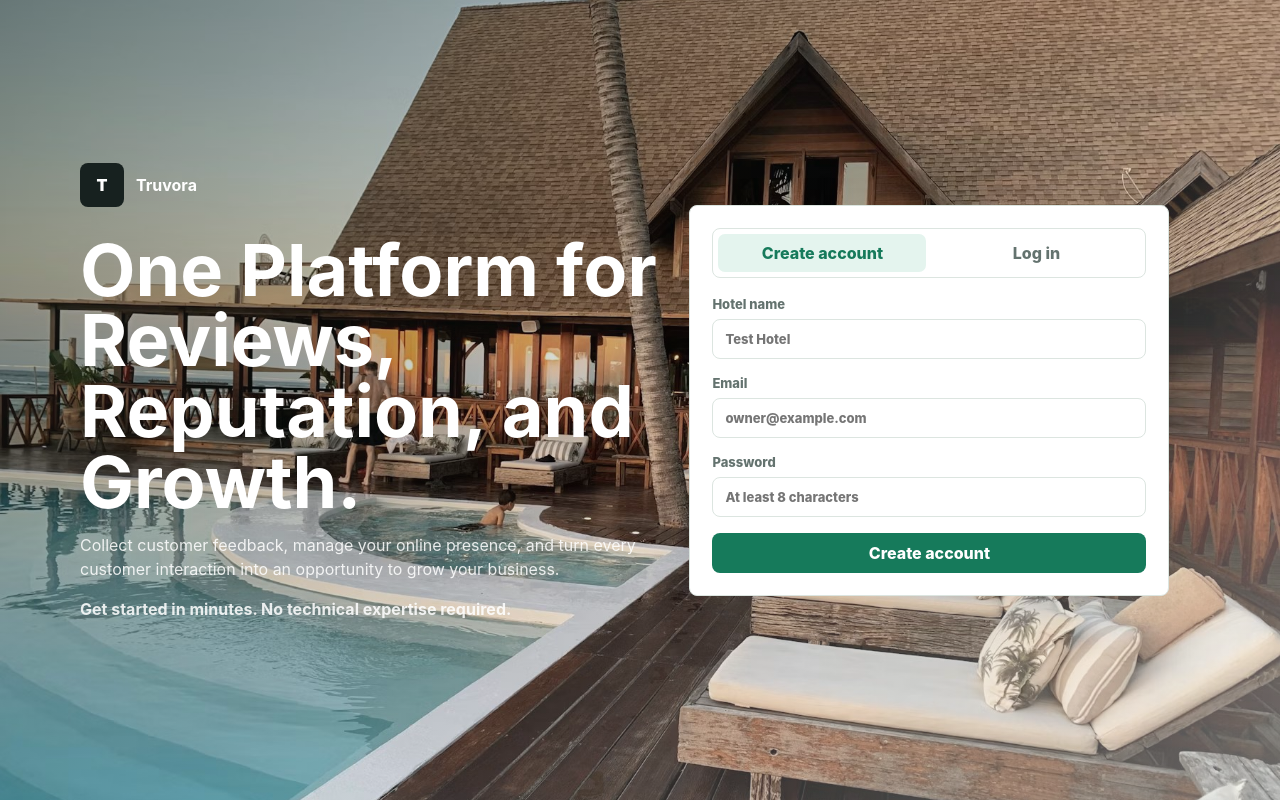
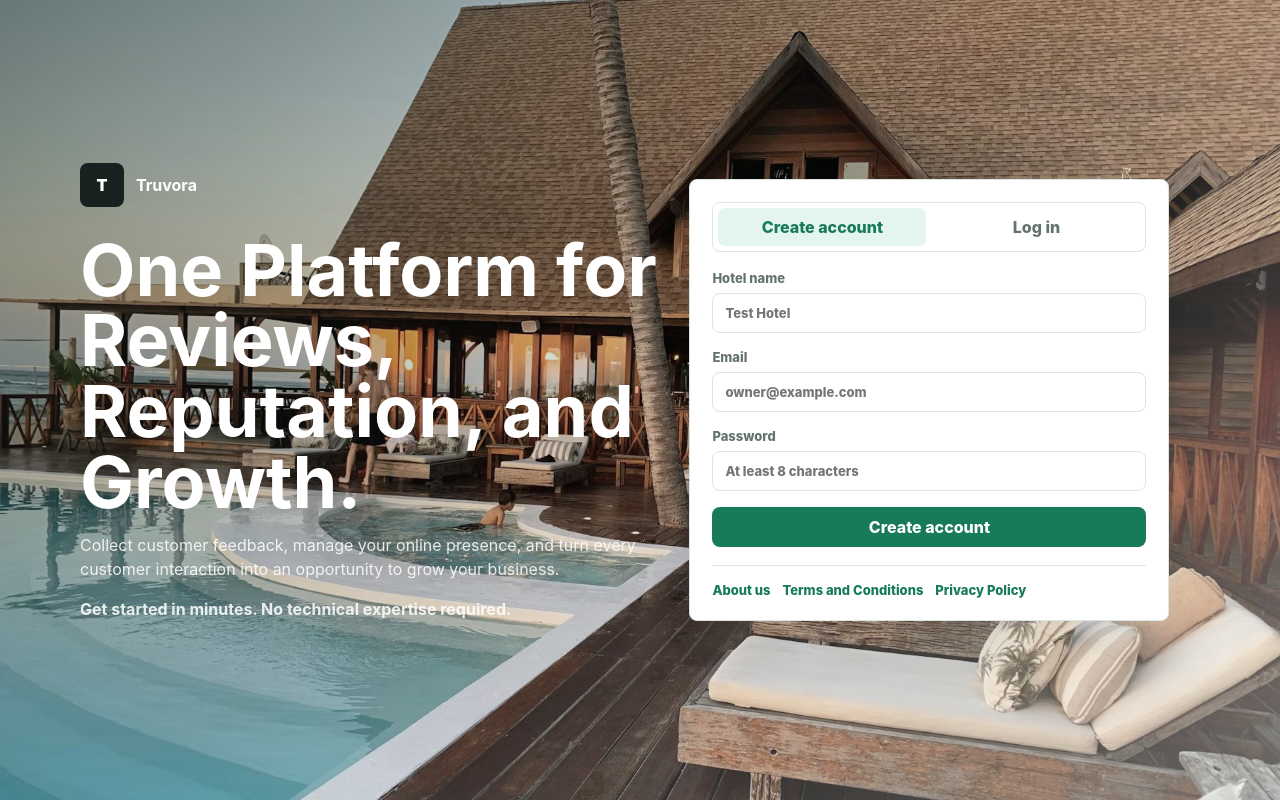
Before and after one commit to Jaykrishna505/Truvora, a FastAPI app: page / in a window 1280 px wide. Run offline with FastAPI, Linux system fonts and the light colour scheme.

Commit message:
Update index.html
v0.1.14

```diff
--- a/app/templates/index.html
+++ b/app/templates/index.html
@@ -4,7 +4,7 @@
     <meta charset="utf-8" />
     <meta name="viewport" content="width=device-width, initial-scale=1" />
     <title>Truvora Python | Sign in</title>
-    <link rel="stylesheet" href="/static/styles.css?v=0.1.11" />
+    <link rel="stylesheet" href="/static/styles.css?v=0.1.14" />
   </head>
   <body class="auth-page">
     <main class="auth-layout">
@@ -47,7 +47,14 @@
           <button class="text-button" id="back-to-login" type="button">Back to login</button>
         </form>
 
+        <!-- <output class="auth-message hidden" id="auth-message"></output>
+      </section> -->
         <output class="auth-message hidden" id="auth-message"></output>
+        <nav class="public-links" aria-label="Company pages">
+          <a href="/about">About us</a>
+          <a href="/terms">Terms and Conditions</a>
+          <a href="/privacy">Privacy Policy</a>
+        </nav>
       </section>
     </main>
     <script src="/static/auth.js"></script>
```
